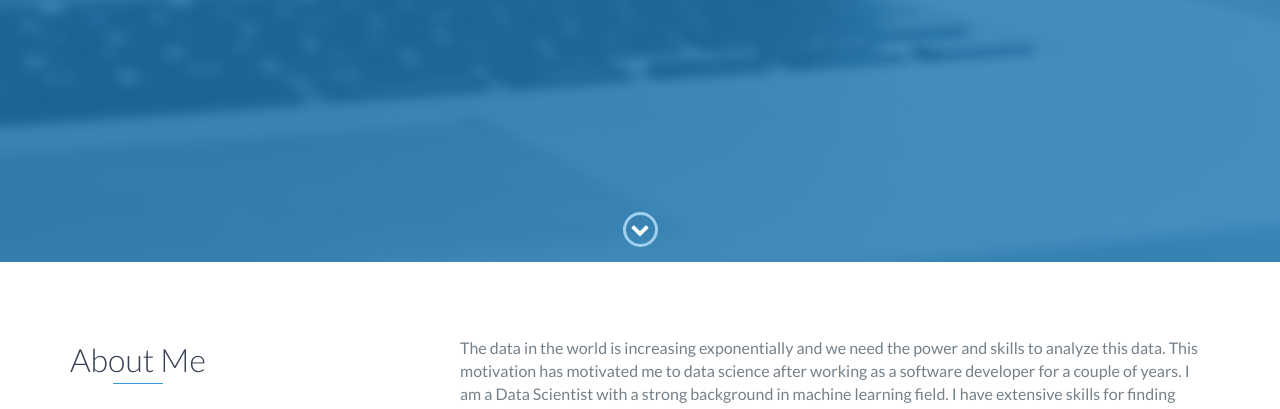
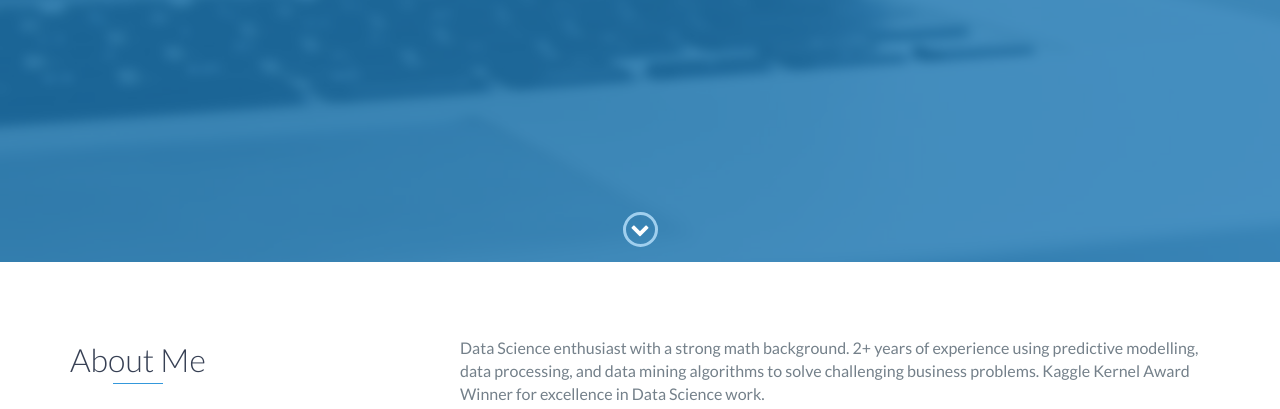
Before and after one commit to niyamatalmass/niyamatalmass.github.io, a website: page index.html in a window 1280 px wide. Shown: the part 538-947 px from the top of the page. Drawn offline with nearby package versions, Linux system fonts and the light colour scheme.

Commit message:
update description

```diff
--- a/index.html
+++ b/index.html
@@ -73,9 +73,7 @@
                 </div>
                 <div class="col-md-8">
                     <p>
-                        The data in the world is increasing exponentially and we need the power and skills to analyze this data. This motivation has motivated me to data science after working as a software developer for a couple of years.
-
-                        I am a Data Scientist with a strong background in machine learning field. I have extensive skills for finding patterns and meaningful information on complex data. I am also an expert in computer vision and text classification.
+                        Data Science enthusiast with a strong math background. 2+ years of experience using predictive modelling, data processing, and data mining algorithms to solve challenging business problems. Kaggle Kernel Award Winner for excellence in Data Science work.
                     </p>
                 </div>
             </div>
```
